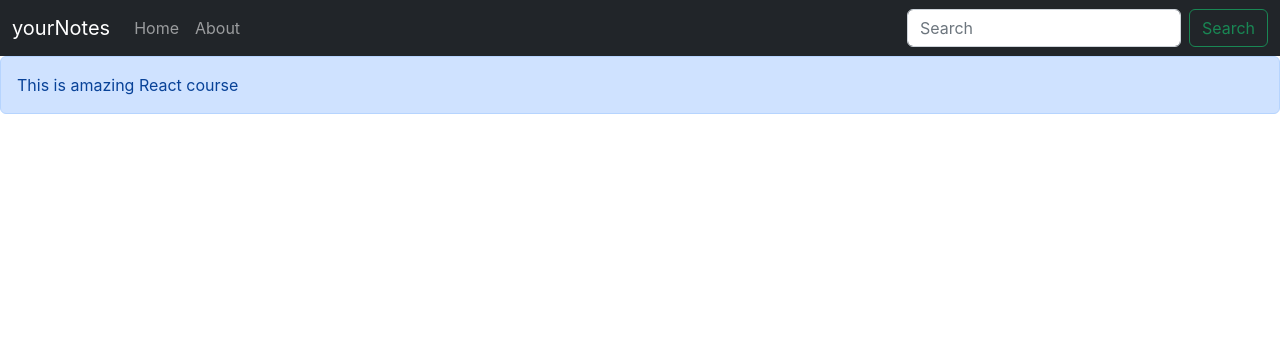
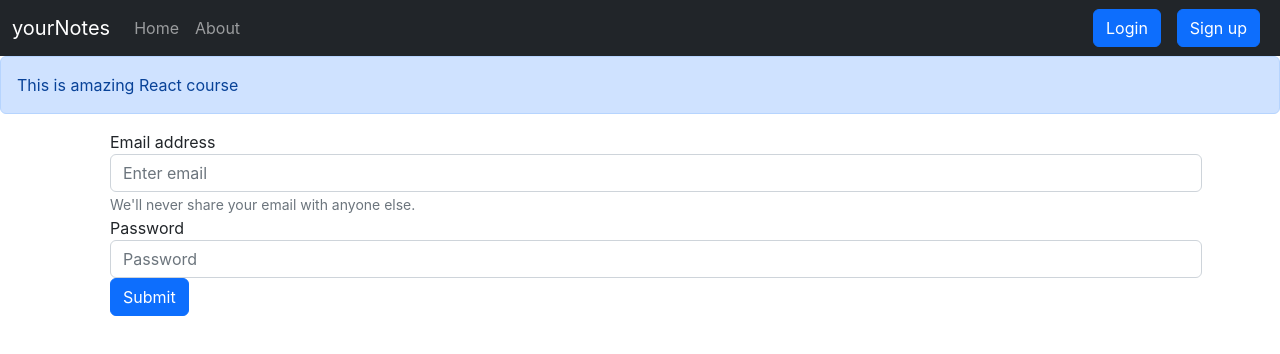
Before and after one commit to mariyabaig/notebook, a React (Create React App) app: page /login in a window 1280 px wide. Shown: the top 354 px of the page. Built offline with nearby package versions, Linux system fonts and the light colour scheme.

Commit message:
login created

```diff
--- a/src/App.js
+++ b/src/App.js
@@ -5,6 +5,8 @@
 import Home from "./components/Home";
 import NoteState from "./context/notes/NoteState";
 import { Alert } from "./components/Alert";
+import Login from "./components/Login";
+import SingUp from "./components/SingUp";
 
 function App() {
   return (
@@ -21,6 +23,12 @@
               <Route exact path="/">
                 <Home />
               </Route>
+              <Route exact path="/login">
+                <Login />
+              </Route>
+              <Route exact path="/signup">
+                <SingUp/>
+              </Route>
             </Switch>
           </div>
         </Router>
--- /dev/null
+++ b/src/components/Login.js
@@ -0,0 +1,72 @@
+import React, { useState } from "react";
+import { useHistory } from "react-router-dom";
+
+const Login = () => {
+  const [credentials, setCredentials] = useState({ email: "", password: "" });
+  let history = useHistory();
+  const handleLogin = async (e) => {
+    e.preventDefault();
+
+    const response = await fetch("http://localhost:5000/api/auth/login", {
+      method: "POST",
+      headers: {
+        "Content-Type": "application/json",
+      },
+      body: JSON.stringify({
+        email: credentials.email,
+        password: credentials.password,
+      }),
+    });
+    const json = await response.json();
+    console.log(json);
+    if (json.success) {
+      localStorage.setItem("token", json.authtoken );
+      history.push("/");
+    } else {
+      alert("Invalid creds");
+    }
+  };
+  const onChange = (e) => {
+    setCredentials({ ...credentials, [e.target.name]: e.target.value });
+  };
+  return (
+    <div className="container mx-3">
+      <form onSubmit={handleLogin}>
+        <div className="form-group">
+          <label htmlFor="exampleInputEmail1">Email address</label>
+          <input
+            type="email"
+            value={credentials.email}
+            onChange={onChange}
+            className="form-control"
+            id="email"
+            name="email"
+            aria-describedby="emailHelp"
+            placeholder="Enter email"
+          />
+          <small id="emailHelp" className="form-text text-muted">
+            We'll never share your email with anyone else.
+          </small>
+        </div>
+        <div className="form-group">
+          <label htmlFor="exampleInputPassword1 ">Password</label>
+          <input
+            type="password"
+            value={credentials.password}
+            onChange={onChange}
+            className="form-control"
+            name="password"
+            id="password"
+            placeholder="Password"
+          />
+        </div>
+
+        <button type="submit" className="btn btn-primary ">
+          Submit
+        </button>
+      </form>
+    </div>
+  );
+};
+
+export default Login;
--- a/src/components/Navbar.js
+++ b/src/components/Navbar.js
@@ -36,19 +36,14 @@
               <li className="nav-item">
                 <Link className={`nav-link ${location.pathname==="/about"? "active" :""}`} aria-current="page" to="/about">
                   About
+
                 </Link>
               </li>
             </ul>
-            <form className="d-flex" role="search">
-              <input
-                className="form-control me-2"
-                type="search"
-                placeholder="Search"
-                aria-label="Search"
-              />
-              <button className="btn btn-outline-success" type="submit">
-                Search
-              </button>
+            <form className="d-flex" role="login">
+
+            <Link className="btn btn-primary mx-2"  to ="/login" role="button">Login</Link>
+            <Link className ="btn btn-primary mx-2" to="/signup" role="button">Sign up</Link>
             </form>
           </div>
         </div>
--- /dev/null
+++ b/src/components/SingUp.js
@@ -0,0 +1,11 @@
+import React from 'react'
+
+const SingUp = () => {
+  return (
+    <div>
+      signup
+    </div>
+  )
+}
+
+export default SingUp
```
Also changed, not shown: 1 other file (tests, documents, lock files or other folders).
